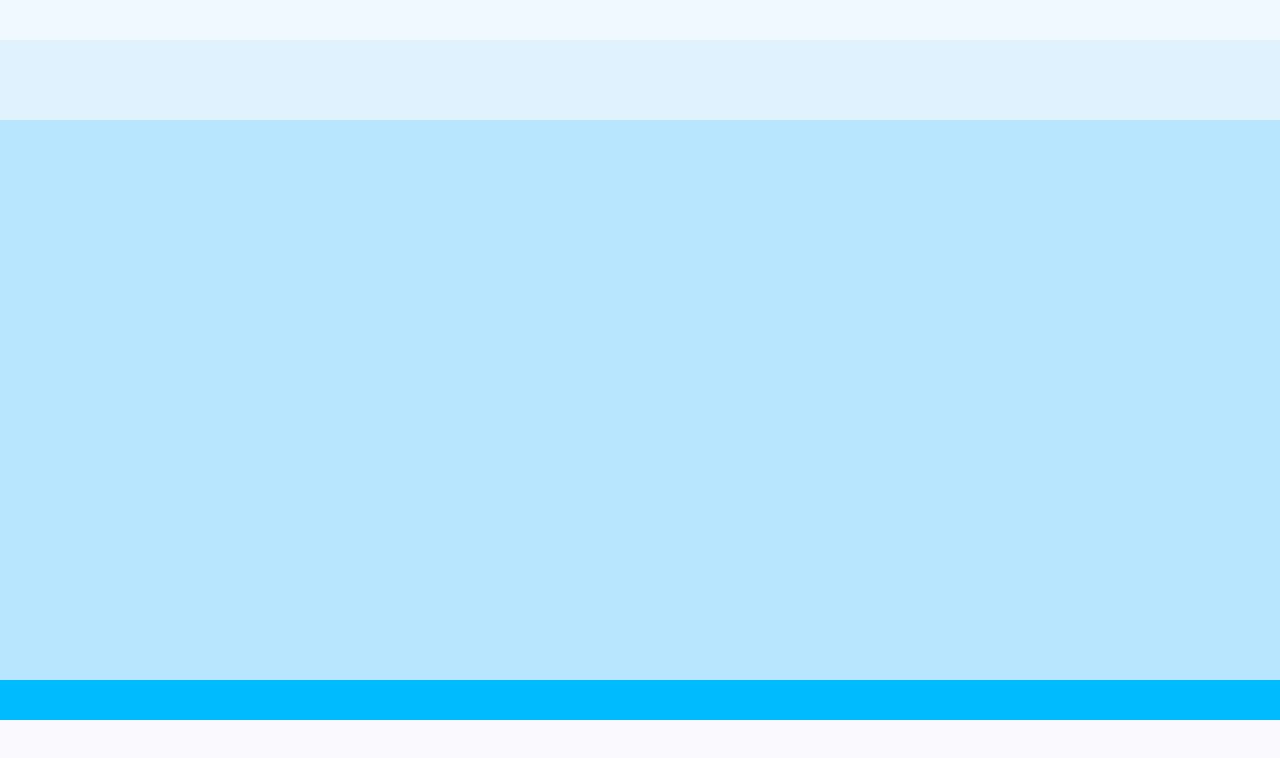
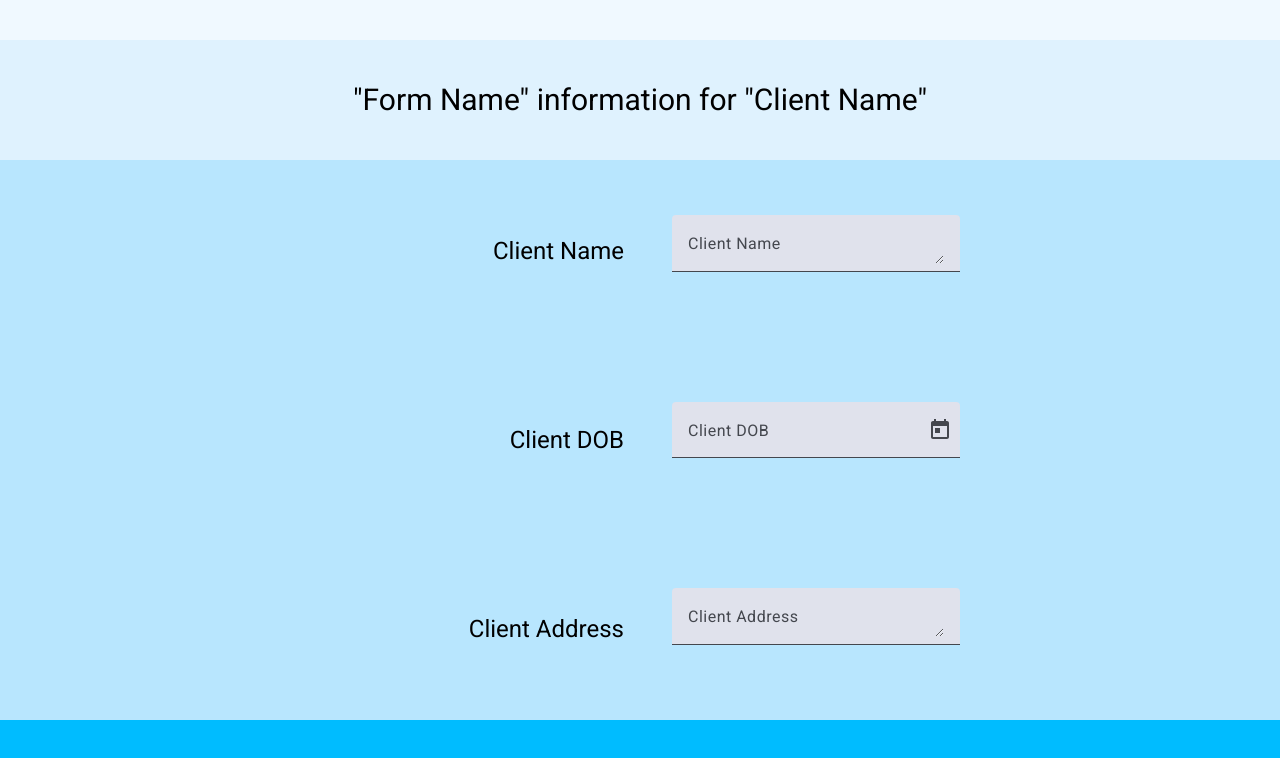
Before and after one commit to jpaden12/Paralegal-Sidekick, an Angular app: page /form in a window 1280 px wide. Shown: the top 758 px of the page. Built offline with nearby package versions, Linux system fonts and the light colour scheme.

Commit message:
Starting on form completion component.

```diff
--- /dev/null
+++ b/memory/MEMORY.md
@@ -0,0 +1,3 @@
+# Memory Index
+
+- [Label/Input Layout Alignment](feedback_layout_alignment.md) — use flex centering (not pt-*) for label alignment; w-72 + rows="1" for uniform inputs
--- /dev/null
+++ b/memory/feedback_layout_alignment.md
@@ -0,0 +1,14 @@
+---
+name: layout-label-input-alignment
+description: Preferred approach for aligning form labels with their inputs in this project
+metadata:
+  type: feedback
+---
+
+Use `flex items-center justify-end` on label divs and `flex items-center` on input divs so both sides vertically center within their rows. Avoid `pt-*` for vertical alignment — it doesn't adapt to input height.
+
+For uniform input sizing, set a consistent Tailwind width class (e.g. `w-72`) on each `mat-form-field` and use `rows="1"` on textareas to match single-line inputs like date pickers.
+
+**Why:** User confirmed this approach looked exactly right after trying it on form-completion.component.html.
+
+**How to apply:** Any time a two-column label/input layout is built with Angular Material form fields.
--- a/src/app/features/form-completion/form-completion.component.html
+++ b/src/app/features/form-completion/form-completion.component.html
@@ -1,22 +1,47 @@
-<!-- Header Containing form and profile name - 5% of page -->
+<!-- Header Containing form and profile name - 15% of page -->
 <div class="h-1/20 w-full bg-sky-50">
 
 </div>
-<!-- Top Spacer Containing Form Name - 10% of Page-->
-<div class="h-1/10 w-full bg-sky-100">
-
+<!-- Top Spacer Containing Form Name - 15% of Page-->
+<div class="h-15/100 w-full bg-sky-100 flex items-center justify-center">
+  <div class="text-3xl text-black">"Form Name" information for "Client Name"</div>
 </div>
 
 <!-- Form - 70% of page -->
-<div class="h-7/10 w-full bg-sky-200">
+<div class="h-7/10 w-full bg-sky-200 flex flex-row" [formGroup]="form">
+  <!-- Field Labels -->
+  <div class="grid grid-rows-3 gap-2 w-1/2 h-full">
+    <div class="p-4 text-black text-2xl text-right flex items-center justify-end">Client Name</div>
+    <div class="p-4 text-black text-2xl text-right flex items-center justify-end">Client DOB</div>
+    <div class="p-4 text-black text-2xl text-right flex items-center justify-end">Client Address</div>
+  </div>
 
+  <!-- Inputs -->
+  <div class="h-full w-1/2 flex flex-col">
+    <div class="h-1/3 w-full flex items-center pl-8">
+      <mat-form-field class="w-72">
+        <mat-label>Client Name</mat-label>
+        <textarea matInput formControlName="clientName" rows="1"></textarea>
+      </mat-form-field>
+    </div>
+    <div class="h-1/3 w-full flex items-center pl-8">
+      <mat-form-field class="w-72">
+        <mat-label>Client DOB</mat-label>
+        <input matInput [matDatepicker]="dobPicker" formControlName="clientDOB" />
+        <mat-datepicker-toggle matIconSuffix [for]="dobPicker" />
+        <mat-datepicker #dobPicker />
+      </mat-form-field>
+    </div>
+    <div class="h-1/3 w-full flex items-center pl-8">
+      <mat-form-field class="w-72">
+        <mat-label>Client Address</mat-label>
+        <textarea matInput formControlName="clientAddress" rows="1"></textarea>
+      </mat-form-field>
+    </div>
+  </div>
+</div>
+
+<!-- Footer - 10% of Page -->
+<div class="h-2/20 w-full bg-sky-400">
 
 </div>
-
-<!-- Footer - 5% of Page -->
-<div class="h-1/20 w-full bg-sky-400">
-
-</div>
-
-
-<!-- <p>form-completion works!</p> -->
--- a/src/app/features/form-completion/form-completion.component.ts
+++ b/src/app/features/form-completion/form-completion.component.ts
@@ -1,11 +1,27 @@
-import { Component } from '@angular/core';
+import { Component, inject } from '@angular/core';
+import { ReactiveFormsModule, FormGroup, FormControl } from '@angular/forms';
+import { MatFormFieldModule } from '@angular/material/form-field';
+import { MatInputModule } from '@angular/material/input';
+import { MatDatepickerModule } from '@angular/material/datepicker';
+import { MatNativeDateModule } from '@angular/material/core';
+import { AppService } from '../../app.service';
 
 @Component({
   selector: 'form-completion',
-  imports: [],
+  imports: [ReactiveFormsModule, MatFormFieldModule, MatInputModule, MatDatepickerModule, MatNativeDateModule],
   templateUrl: './form-completion.component.html',
   styleUrl: './form-completion.component.css',
 })
 export class FormCompletionComponent {
 
+  protected globalState: AppService = inject(AppService);
+
+  form = new FormGroup({
+    clientName: new FormControl(''),
+    clientDOB: new FormControl<Date | null>(null),
+    clientAddress: new FormControl(''),
+  });
+
+
+
 }
--- a/src/app/features/home/home.component.html
+++ b/src/app/features/home/home.component.html
@@ -48,8 +48,8 @@
       <h1 class="md:text-lg lg:text-2xl font-light">Fill Out Form</h1>
     </button>
 
-    <button matButton="filled" class="pl-30" (click)="numberService.setProfile(`Jamal`)">
-      <h1 class="md:text-lg lg:text-2xl font-light">We're on profile {{numberService.profile().name}}!</h1>
+    <button matButton="filled" class="pl-30" (click)="globalState.setProfile(`Jamal`)">
+      <h1 class="md:text-lg lg:text-2xl font-light">We're on profile {{globalState.profile().name}}!</h1>
     </button>
 
 
--- a/src/app/features/home/home.component.ts
+++ b/src/app/features/home/home.component.ts
@@ -1,10 +1,11 @@
-import { Component, inject } from '@angular/core';
+import { ChangeDetectionStrategy, Component, inject } from '@angular/core';
 import { MatButtonModule } from '@angular/material/button';
 import { MatFormFieldModule } from '@angular/material/form-field';
 import { MatGridListModule } from '@angular/material/grid-list';
 import { MatSelectModule } from '@angular/material/select';
 import { RouterLink } from "@angular/router";
 import { AppService } from '../../app.service';
+import { FormGroup } from '@angular/forms';
 
 interface ClientProfile {
   name: string;
@@ -25,10 +26,11 @@ interface Form {
   imports: [MatFormFieldModule, MatSelectModule, MatGridListModule, MatButtonModule, RouterLink],
   templateUrl: './home.component.html',
   styleUrl: './home.component.css',
+  changeDetection: ChangeDetectionStrategy.OnPush
 })
 export class HomeComponent {
 
-  protected numberService: AppService = inject(AppService);
+  protected globalState: AppService = inject(AppService);
 
 
   clients: ClientProfile[] = [
@@ -60,4 +62,8 @@ export class HomeComponent {
     }
   ]
 
+  form = new FormGroup({
+
+  })
+
 }
```
